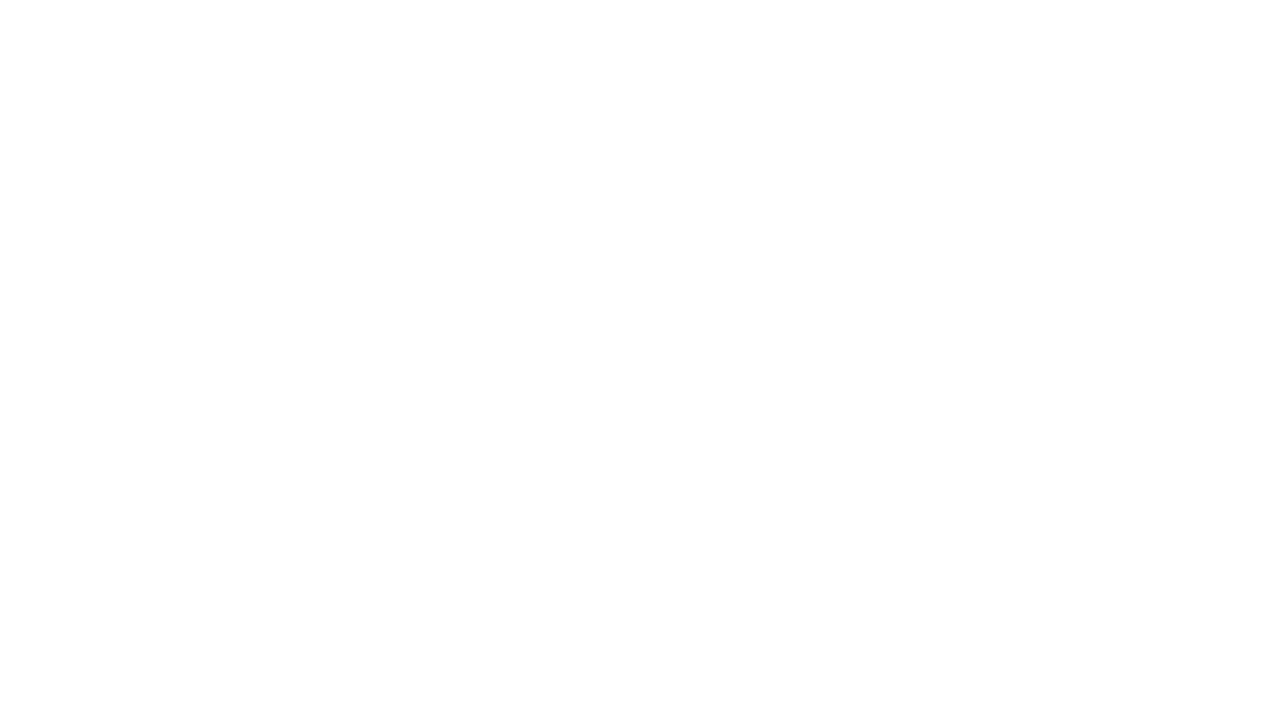
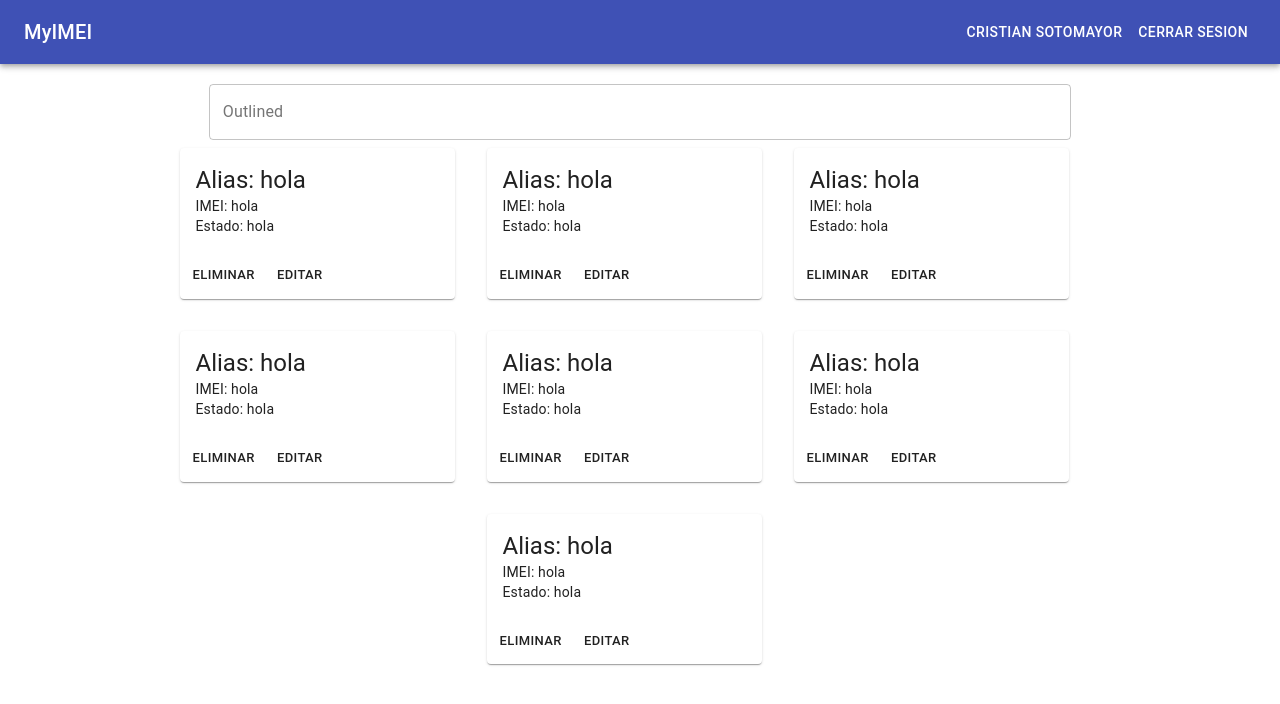
Before and after one commit to cristiandev19/myIMEI, a React (Create React App) app in the folder my-imei/: page / in a window 1280 px wide. Shown: the top 704 px of the page. Built offline with nearby package versions, Linux system fonts and the light colour scheme.

Commit message:
adaptando rutas

```diff
--- a/my-imei/src/routers/AppRouters.js
+++ b/my-imei/src/routers/AppRouters.js
@@ -14,7 +14,10 @@
       <>
         <Switch>
           <Route exact path="/auth" component={ HandleAuth } />
-          <Route path="/home" component={ Home } />
+          <Route exact path="/home" component={ Home } />
+
+          <Route exact component={ Home } />
+
         </Switch>
       </>
     </Router>
```
